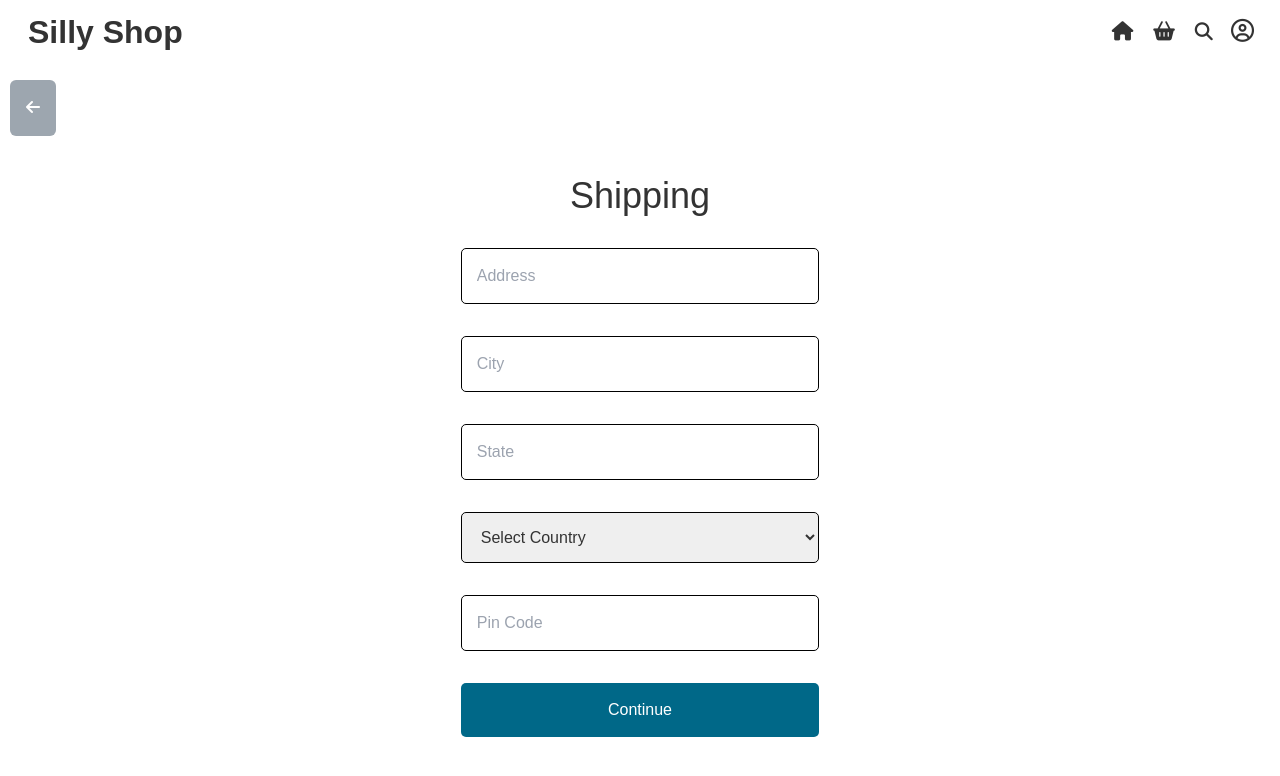
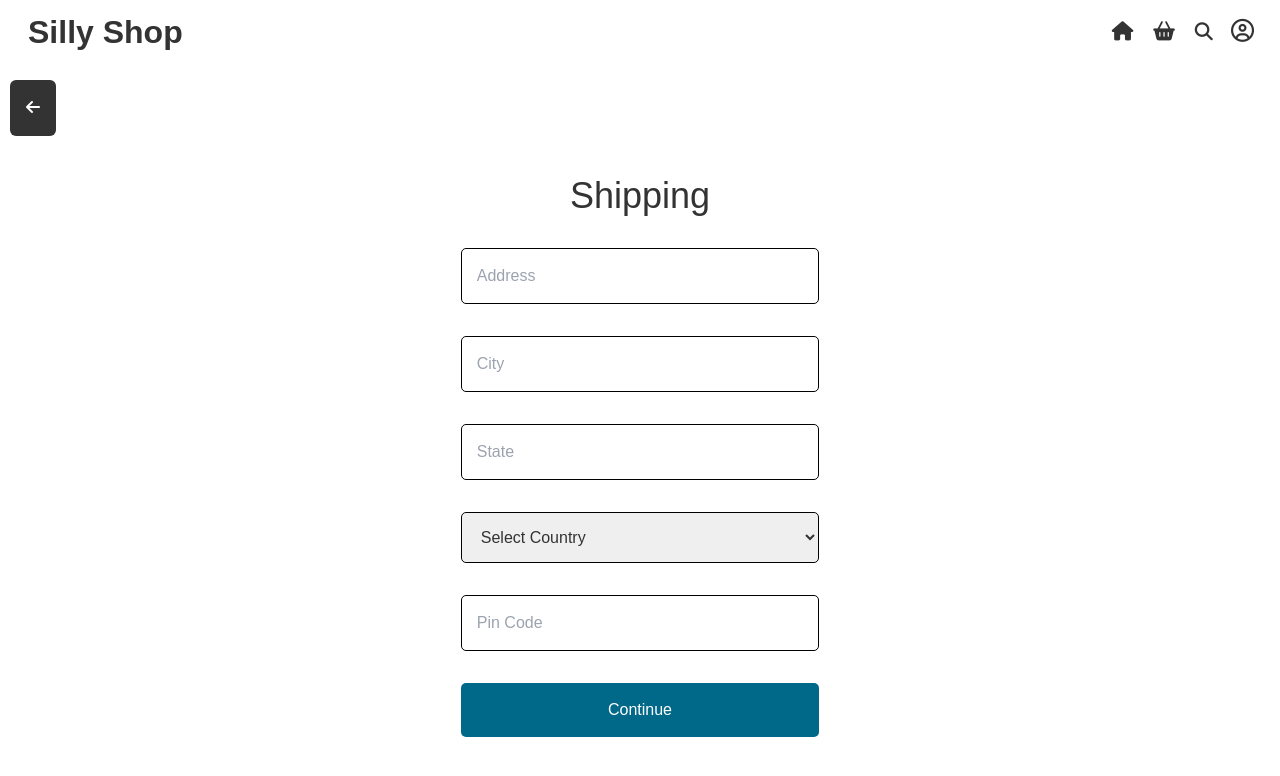
Before and after one commit to Fireaxelottle/silly-shop-frontend, a React (Create React App) app: page /shipping in a window 1280 px wide. Shown: the top 776 px of the page. Built offline with nearby package versions, Linux system fonts and the light colour scheme.

Commit message:
first animations

```diff
--- a/package.json
+++ b/package.json
@@ -3,6 +3,7 @@
   "version": "0.1.0",
   "private": true,
   "dependencies": {
+    "@react-spring/web": "^9.7.5",
     "@reduxjs/toolkit": "^2.2.7",
     "@testing-library/jest-dom": "^5.17.0",
     "@testing-library/react": "^13.4.0",
@@ -12,6 +13,7 @@
     "react-redux": "^9.1.2",
     "react-router-dom": "^6.26.2",
     "react-scripts": "5.0.1",
+    "react-spring": "^9.7.4",
     "web-vitals": "^2.1.4"
   },
   "scripts": {
--- a/src/App.css
+++ b/src/App.css
@@ -235,15 +235,16 @@ input {
   align-items: center;
 }
 
-.shipping .link:hover {
+.Shipping-link:hover {
   scale: 1.2;
 }
 
-.shipping .link {
+.Shipping-link {
   position: absolute;
   left: 10px;
   top: 80px;
-  background-color: rgb(157, 166, 175);
+  background-color: #333333;
+  color: white;
 
 }
 
--- a/src/App.js
+++ b/src/App.js
@@ -1,22 +1,20 @@
-import React , {lazy, Suspense} from 'react';
-import './App.css';
+import React, { lazy, Suspense } from "react";
+import "./App.css";
 
-import Loader from './components/Loader';
-import Navbar from './components/Navbar';
+import Loader from "./components/Loader";
+import Navbar from "./components/Navbar";
 
+import { BrowserRouter as Router, Routes, Route, Link } from "react-router-dom";
 
-import { BrowserRouter as Router, Routes, Route, Link  } from "react-router-dom";
-
-const Home = lazy(() => import('./pages/Home'));
-const Cart = lazy(() => import('./pages/Cart'));
-const Shipping = lazy(() => import('./pages/Shipping'));
-const Search = lazy(() => import('./pages/Search'));
+const Home = lazy(() => import("./pages/Home"));
+const Cart = lazy(() => import("./pages/Cart"));
+const Shipping = lazy(() => import("./pages/Shipping"));
+const Search = lazy(() => import("./pages/Search"));
 
 
 
 function App() {
   return (
-
     <Router>
       <Navbar />
       <Suspense fallback={<Loader />}>
@@ -28,8 +26,6 @@ function App() {
           </Routes>
       </Suspense>
     </Router>
-
-
   );
 }
 
--- a/src/components/Navbar.js
+++ b/src/components/Navbar.js
@@ -1,5 +1,6 @@
 import React, { useState } from "react";
 import { Link } from "react-router-dom";
+import { animated , useSpring } from "react-spring";
 
 
 
@@ -10,6 +11,14 @@ const Navbar = () => {
     role: "admin",
   };
 
+  const spring = useSpring({
+    from: { y: -10 },
+    to: { y: 1 },
+    config: { duration: 200 },
+  });
+
+
+
   const [isOpen, setIsOpen] = useState(false);
 
   const logoutHandler = () => {
@@ -19,9 +28,13 @@ const Navbar = () => {
   };
 
 
+
+
   return (
-    <div
-      className="navbar  w-full  p-2">
+    <animated.div
+      className="navbar  w-full  p-2"
+
+    >
       <h2 >Silly Shop</h2>
       <ul className="flex  items-center  gap-5">
 
@@ -66,7 +79,7 @@ const Navbar = () => {
 
 
       </ul>
-    </div>
+    </animated.div>
   );
 };
 
--- a/src/pages/Cart.js
+++ b/src/pages/Cart.js
@@ -1,6 +1,7 @@
 import React , {useState} from "react";
 import { Link } from "react-router-dom";
 import CartItem from "../components/CartItem";
+import { useSpring , animated } from "react-spring";
 
 const Cart = () => {
   const cart = [
@@ -27,6 +28,13 @@ const Cart = () => {
     },
   ];
 
+  const spring = useSpring({
+    from: { opacity: 0, y: -10 },
+    to: {opacity: 1, y: 0 },
+    config: { duration: 1000 },
+ })
+
+
   const subTotal = 4000;
   const tax = Math.round(subTotal * 0.18);
   const shippingCharges = 760;
@@ -37,7 +45,7 @@ const Cart = () => {
   const [isValidCouponCode, setisValidCouponCode] = useState(false);
 
   return (
-    <div className="cart py-20 px-24 text-black">
+    <animated.div className="cart py-20 px-24 text-black" style={{...spring}}>
 
       <main className="flex flex-col gap-10 w-[80%]">
         {cart.length > 0 ? (
@@ -79,7 +87,7 @@ const Cart = () => {
 
         {cart.length > 0 && <Link to="/shipping" className="link w-[80%]">Checkout</Link>}
       </aside>
-    </div>
+    </animated.div>
   );
 };
 
--- a/src/pages/Home.js
+++ b/src/pages/Home.js
@@ -1,6 +1,7 @@
 
 import ProductCard from '../components/ProductCard'
 import {Link} from 'react-router-dom'
+import { animated , useSpring } from 'react-spring'
 
 const Home = () => {
     const temData = [
@@ -10,12 +11,19 @@ const Home = () => {
            name:"MacBook",
            price:123 ,
            stock:123,
-        },
+        },  ]
+
+        const spring = useSpring({
+          from: { opacity: 0, y: -10 },
+          to: {opacity: 1, y: 1 },
+          config: { duration: 1000 },
+       })
 
 
-    ]
+
+
   return (
-    <div className='home  gap-5  '>
+    <animated.div className='home  gap-5  ' style={{...spring}}>
        <section></section>
        <div className='flex justify-between items-center w-full'>
         <h1 className='text-4xl'>Latest Products</h1>
@@ -28,7 +36,7 @@ const Home = () => {
        </div>
 
 
-    </div>
+    </animated.div>
   )
 }
 
--- a/src/pages/Search.js
+++ b/src/pages/Search.js
@@ -1,6 +1,7 @@
 import React, { useState } from 'react'
 import { Link } from 'react-router-dom'
 import ProductCard from '../components/ProductCard'
+import { useSpring , animated } from 'react-spring'
 
 const Search = () => {
 
@@ -14,6 +15,12 @@ const Search = () => {
     },
 
   ]
+
+  const spring = useSpring({
+    from: { opacity: 0, y: -10 },
+    to: {opacity: 1, y: 0 },
+    config: { duration: 1000 },
+ });
 
   const [search, setSearch] = useState("");
   const [sort, setSort] = useState("");
@@ -31,7 +38,7 @@ const Search = () => {
 
 
   return (
-    <div className="product-search-page">
+    <animated.div className="product-search-page" style={{...spring}}>
     <aside>
       <h2>Filters</h2>
       <div>
@@ -102,7 +109,7 @@ const Search = () => {
 
 
     </main >
-  </div >
+  </animated.div >
   )
 }
 
--- a/src/pages/Shipping.js
+++ b/src/pages/Shipping.js
@@ -1,5 +1,7 @@
 import React, { useState } from 'react'
 import { Link } from 'react-router-dom'
+import { useSpring , animated } from 'react-spring'
+
 
 const Shipping = () => {
   const [shippingInfo, setShippingInfo] = useState({
@@ -10,14 +12,21 @@ const Shipping = () => {
     code: "",
   })
 
+  const spring = useSpring({
+    from: { opacity: 0, y: -10 },
+    to: {opacity: 1, y: 0 },
+    config: { duration: 1000 },
+ });
+
   const handleChange = (e) => {
     const { name, value } = e.target
     setShippingInfo({ ...shippingInfo, [name]: value })
   }
   return (
-    <div className='p-28 shipping '>
-      <Link to="/cart" className='link text-white rounded-md hover:scale-75 hover:shadow-xl  p-4' ><i className="fa-solid fa-arrow-left"></i></Link>
+  <>
+   <Link to="/cart" className='Shipping-link  text-white rounded-md hover:scale-75 hover:shadow-xl  p-4' ><i className="fa-solid fa-arrow-left"></i></Link>
 
+    <animated.div className='p-28 shipping ' style={{...spring}}>
       <form className='flex justify-center items-center flex-col gap-8 mx-auto'>
         <h1 className='text-4xl'>Shipping</h1>
         <input
@@ -68,7 +77,8 @@ const Shipping = () => {
 
         <button type="submit">Continue</button>
       </form>
-    </div>
+    </animated.div>
+  </>
   )
 }
 
```
Also changed, not shown: 1 other file (tests, documents, lock files or other folders). Lines whose indentation alone changed are shown as unchanged.
